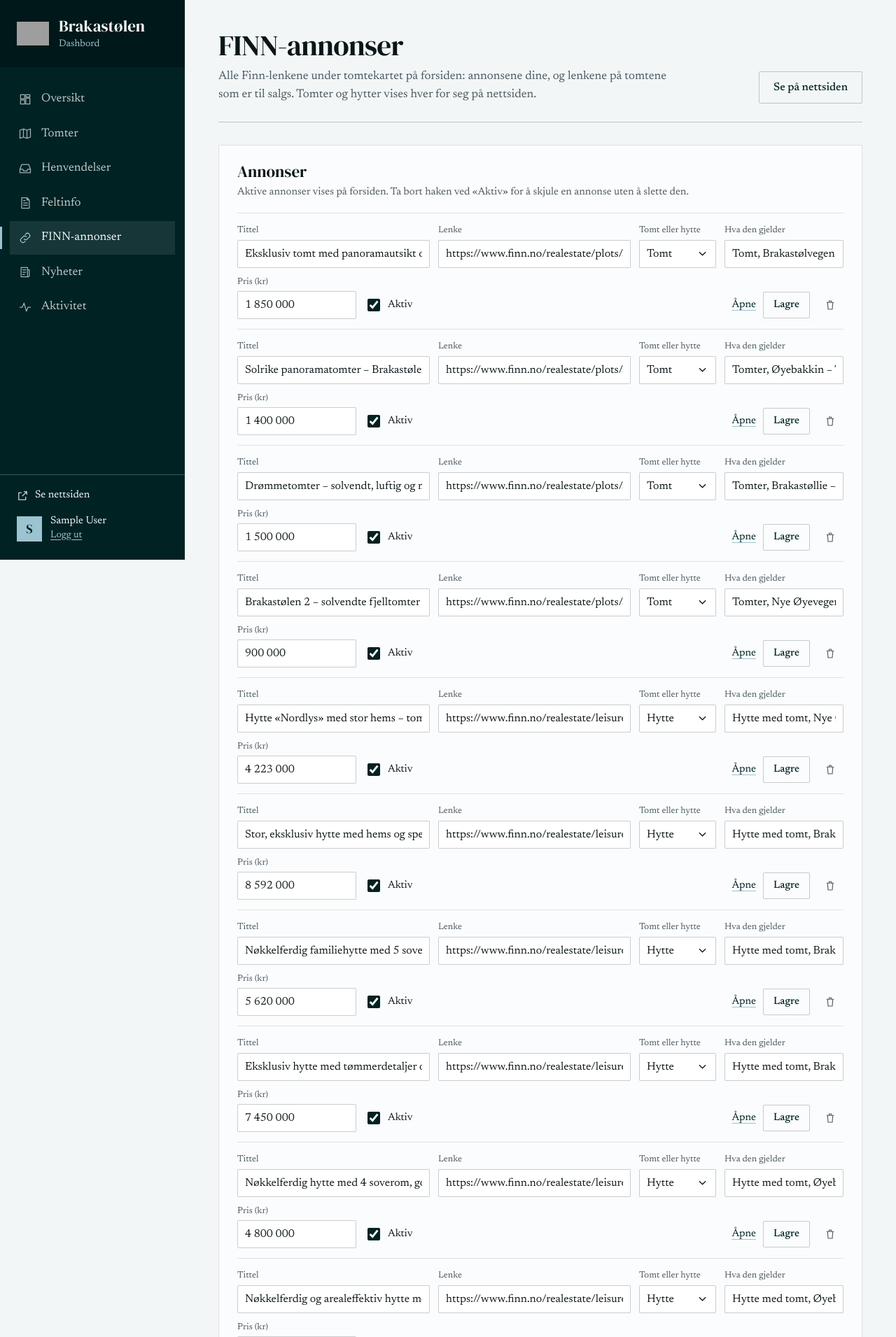
After one commit to bogdantro/brakastolen, a Django app: page /dashboard/finn-annonser/ in a window 1280 px wide. The commit adds this page. Shown: the top 1911 px of the page at 70% size. Run offline with Django 5.2, Linux system fonts and the light colour scheme; the visitor is signed in with stand-in values (Sample User, id 1); data comes from the database, SQL or seed files in the repository; data that the repository does not hold is empty; parts of the project's set-up code (start-up, migrations or seed data) failed here and were passed over; some libraries are stand-ins or nearby versions; grey boxes are pictures that could not be loaded.

Commit message:
Dashboard: FINN ads on their own page, with the plots' Finn links
The FINN ads move out of Feltinfo onto their own page,
Dashboard → FINN-annonser (/dashboard/finn-annonser/), linked in the
sidebar. Next to the client's own ads, it lists every available plot
with its Finn link, so all the links under the plot map on the
homepage are edited in one place. A plot's link disappears from the
website by itself when the plot is reserved or sold.

Co-Authored-By: Claude Opus 5.5 <noreply@anthropic.com>

```diff
--- a/apps/dashboard/forms.py
+++ b/apps/dashboard/forms.py
@@ -4,7 +4,7 @@ from urllib.parse import urlparse
 from django import forms
 
 from apps.blog.models import Blog
-from apps.core.models import CostItem, FieldDocument, Plot, PlotCategory
+from apps.core.models import CostItem, FieldDocument, FinnAd, Plot, PlotCategory
 from apps.core.richtext import sanitize_html
 from apps.core.text import format_number
 
@@ -176,6 +176,41 @@ class CostItemForm(forms.ModelForm):
         return cleaned
 
 
+class PlotFinnLinkForm(forms.ModelForm):
+    """Just a plot's Finn link – edited on the FINN page next to the other ads."""
+
+    class Meta:
+        model = Plot
+        fields = ['finn_url']
+        widgets = {
+            'finn_url': forms.URLInput(attrs={'class': 'input', 'placeholder': 'https://www.finn.no/realestate/plots/ad.html?finnkode=…'}),
+        }
+
+    def clean_finn_url(self):
+        return validate_finn_link(self.cleaned_data.get('finn_url', ''))
+
+
+class FinnAdForm(forms.ModelForm):
+    price = NokField(label='Pris (kr)', required=False, min_value=0)
+
+    class Meta:
+        model = FinnAd
+        fields = ['title', 'url', 'category', 'kind', 'price', 'is_active']
+        widgets = {
+            'title': forms.TextInput(attrs={'class': 'input', 'placeholder': 'F.eks. Ny Leve-hytte klar for innflytting'}),
+            'category': forms.Select(attrs={'class': 'input'}),
+            'url': forms.URLInput(attrs={'class': 'input', 'placeholder': 'https://www.finn.no/…'}),
+            'kind': forms.TextInput(attrs={'class': 'input', 'placeholder': 'F.eks. Hytte til salgs, Brakastølvegen 116'}),
+        }
+
+    def __init__(self, *args, **kwargs):
+        super().__init__(*args, **kwargs)
+        self.fields['price'].widget.attrs.update({'class': 'input', 'placeholder': 'F.eks. 5 350 000'})
+
+    def clean_url(self):
+        return validate_finn_link(self.cleaned_data.get('url', ''))
+
+
 MAX_DOCUMENT_MB = 15
 DOCUMENT_TYPES = ('.pdf', '.png', '.jpg', '.jpeg', '.webp')
 
--- a/apps/dashboard/templates/dashboard/base.html
+++ b/apps/dashboard/templates/dashboard/base.html
@@ -64,6 +64,12 @@
           </a>
         </li>
         <li>
+          <a href="{% url 'dashboard_finn' %}" {% if name == 'dashboard_finn' %}aria-current="page"{% endif %}>
+            <svg viewBox="0 0 24 24" aria-hidden="true"><path d="M10 14a4 4 0 005.7 0l3-3a4 4 0 00-5.7-5.7l-1 1M14 10a4 4 0 00-5.7 0l-3 3a4 4 0 005.7 5.7l1-1"/></svg>
+            FINN-annonser
+          </a>
+        </li>
+        <li>
           <a href="{% url 'dashboard_blog' %}" {% if 'blog' in name %}aria-current="page"{% endif %}>
             <svg viewBox="0 0 24 24" aria-hidden="true"><path d="M5 4h11v16H5zM16 8h3v10a2 2 0 01-2 2M8 8h5M8 12h5M8 16h3"/></svg>
             Nyheter
--- a/apps/dashboard/templates/dashboard/field.html
+++ b/apps/dashboard/templates/dashboard/field.html
@@ -6,7 +6,7 @@
 <header class="page-head">
   <div>
     <h1>Feltinfo</h1>
-    <p class="page-lead">Det som står under tomtekartet på nettsiden: omkostningene som kommer i tillegg til tomteprisen og reguleringsplanen.</p>
+    <p class="page-lead">Det som står under tomtekartet på nettsiden: omkostningene som kommer i tillegg til tomteprisen og reguleringsplanen. Annonsene på FINN har <a href="{% url 'dashboard_finn' %}" class="text-link">sin egen side</a>.</p>
   </div>
   <div class="page-actions">
     <a href="/#omkostninger" class="button secondary" target="_blank" rel="noopener">Se på nettsiden</a>
--- /dev/null
+++ b/apps/dashboard/templates/dashboard/finn.html
@@ -0,0 +1,88 @@
+{% extends 'dashboard/base.html' %}
+{% block title %}FINN-annonser{% endblock %}
+
+{% block content %}
+<header class="page-head">
+  <div>
+    <h1>FINN-annonser</h1>
+    <p class="page-lead">Alle Finn-lenkene under tomtekartet på forsiden: annonsene dine, og lenkene på tomtene som er til salgs. Tomter og hytter vises hver for seg på nettsiden.</p>
+  </div>
+  <div class="page-actions">
+    <a href="/#finn-annonser" class="button secondary" target="_blank" rel="noopener">Se på nettsiden</a>
+  </div>
+</header>
+
+{% comment %} ---------------------------------------------------------------- The client's own ads {% endcomment %}
+<section class="panel" id="annonser">
+  <div class="panel-head">
+    <h2>Annonser</h2>
+    <p class="panel-note">Aktive annonser vises på forsiden. Ta bort haken ved «Aktiv» for å skjule en annonse uten å slette den.</p>
+  </div>
+
+  <div class="edit-rows">
+    {% for ad, form in ads %}
+    <form method="post" class="edit-row ad-row{% if form.errors %} has-errors{% endif %}{% if not ad.is_active %} is-inactive{% endif %}">
+      {% csrf_token %}
+      <input type="hidden" name="pk" value="{{ ad.pk }}">
+      <label class="row-field grow"><span>Tittel</span>{{ form.title }}</label>
+      <label class="row-field grow"><span>Lenke</span>{{ form.url }}</label>
+      <label class="row-field narrow"><span>Tomt eller hytte</span>{{ form.category }}</label>
+      <label class="row-field"><span>Hva den gjelder</span>{{ form.kind }}</label>
+      <label class="row-field"><span>Pris (kr)</span>{{ form.price }}</label>
+      <label class="row-check">{{ form.is_active }} Aktiv</label>
+      <div class="row-actions">
+        <a href="{{ ad.url }}" target="_blank" rel="noopener" class="text-link">Åpne</a>
+        <button type="submit" name="action" value="ad_save" class="button small secondary">Lagre</button>
+        <button type="submit" name="action" value="ad_delete" class="icon-button" formnovalidate
+                data-confirm-click="Slette «{{ ad.title }}» fra listen? Annonsen på FINN blir ikke berørt." aria-label="Slett {{ ad.title }}">
+          <svg viewBox="0 0 24 24" aria-hidden="true"><path d="M5 7h14M10 7V4h4v3M7 7l1 13h8l1-13"/></svg>
+        </button>
+      </div>
+      {% if form.errors %}<div class="row-errors">{% for field in form %}{{ field.errors }}{% endfor %}</div>{% endif %}
+    </form>
+    {% empty %}
+    <p class="muted">Ingen annonser lagt inn ennå.</p>
+    {% endfor %}
+  </div>
+
+  <form method="post" class="edit-row ad-row add-row{% if new_ad.errors %} has-errors{% endif %}">
+    {% csrf_token %}
+    <label class="row-field grow"><span>Ny annonse – tittel</span>{{ new_ad.title }}</label>
+    <label class="row-field grow"><span>Lenke</span>{{ new_ad.url }}</label>
+    <label class="row-field narrow"><span>Tomt eller hytte</span>{{ new_ad.category }}</label>
+    <label class="row-field"><span>Hva den gjelder</span>{{ new_ad.kind }}</label>
+    <label class="row-field"><span>Pris (kr)</span>{{ new_ad.price }}</label>
+    <label class="row-check">{{ new_ad.is_active }} Aktiv</label>
+    <div class="row-actions">
+      <button type="submit" name="action" value="ad_add" class="button small">Legg til</button>
+    </div>
+    {% if new_ad.errors %}<div class="row-errors">{% for field in new_ad %}{{ field.errors }}{% endfor %}</div>{% endif %}
+  </form>
+</section>
+
+{% comment %} ---------------------------------------------------------------- Links on the plots for sale {% endcomment %}
+<section class="panel" id="tomtelenker">
+  <div class="panel-head">
+    <h2>Finn-lenker på tomtene</h2>
+    <p class="panel-note">En ledig tomt med Finn-lenke vises som «Hyttetomt …» under «Tomter» på forsiden. Når tomten blir reservert eller solgt, forsvinner lenken av seg selv.</p>
+  </div>
+
+  <div class="edit-rows">
+    {% for plot, form in plots %}
+    <form method="post" class="edit-row{% if form.errors %} has-errors{% endif %}">
+      {% csrf_token %}
+      <input type="hidden" name="pk" value="{{ plot.pk }}">
+      <div class="row-field narrow"><span>Tomt</span><a href="{% url 'dashboard_plot_edit' plot.pk %}" class="row-plot">{{ plot.number }}</a></div>
+      <label class="row-field grow"><span>Finn-lenke for tomt {{ plot.number }}{% if plot.street %}, {{ plot.street }}{% endif %}</span>{{ form.finn_url }}</label>
+      <div class="row-actions">
+        {% if plot.finn_url %}<a href="{{ plot.finn_url }}" target="_blank" rel="noopener" class="text-link">Åpne</a>{% endif %}
+        <button type="submit" name="action" value="plotlink_save" class="button small secondary">Lagre</button>
+      </div>
+      {% if form.errors %}<div class="row-errors">{% for field in form %}{{ field.errors }}{% endfor %}</div>{% endif %}
+    </form>
+    {% empty %}
+    <p class="muted">Ingen ledige tomter akkurat nå.</p>
+    {% endfor %}
+  </div>
+</section>
+{% endblock %}
--- a/apps/dashboard/urls.py
+++ b/apps/dashboard/urls.py
@@ -19,6 +19,7 @@ urlpatterns = [
     path('tomter/<int:pk>/slett/', views.dashboard_plot_delete, name='dashboard_plot_delete'),
 
     path('feltinfo/', views.dashboard_field, name='dashboard_field'),
+    path('finn-annonser/', views.dashboard_finn, name='dashboard_finn'),
 
     path('nyheter/', views.dashboard_blog, name='dashboard_blog'),
     path('nyheter/ny/', views.dashboard_blog_create, name='dashboard_blog_create'),
--- a/apps/dashboard/views.py
+++ b/apps/dashboard/views.py
@@ -1,5 +1,5 @@
 """The client's dashboard at /dashboard/: inquiries (a small sales CRM), the plots for
-sale with their sales map, the field info under the plot map (costs, documents),
+sale with their sales map, the field info under the plot map (costs, documents), the FINN ads,
 news posts and an activity log."""
 import csv
 import re
@@ -18,13 +18,13 @@ from django.utils.http import url_has_allowed_host_and_scheme
 from django.views.decorators.http import require_POST
 
 from apps.blog.models import Blog
-from apps.core.models import PLOT_STREETS, CostItem, FieldDocument, Inquiry, InquiryNote, Plot, PlotCategory
+from apps.core.models import PLOT_STREETS, CostItem, FieldDocument, FinnAd, Inquiry, InquiryNote, Plot, PlotCategory
 from apps.core.seo import BUSINESS
 from apps.core.views import wants_json
 
 from .forms import (
-    BlogForm, CostItemForm, DashboardLoginForm, FieldDocumentForm, InquiryNoteForm, PlotBulkForm,
-    PlotCategoryForm, PlotForm, PlotQuickForm,
+    BlogForm, CostItemForm, DashboardLoginForm, FieldDocumentForm, FinnAdForm, InquiryNoteForm, PlotBulkForm,
+    PlotCategoryForm, PlotFinnLinkForm, PlotForm, PlotQuickForm,
 )
 from .models import ActivityLog, LoginAttempt
 from .templatetags.dashboard_tags import millions
@@ -671,11 +671,11 @@ def dashboard_plot_delete(request, pk):
 
 
 # ------------------------------------------------------------------
-# The field: costs and documents shown under the plot map
+# The field: costs and documents (Feltinfo) and the FINN ads (own page), shown under the plot map
 # ------------------------------------------------------------------
 
 def field_page(request, cost_forms=None, doc_forms=None, new_cost=None, new_doc=None):
-    """The page, with any form that just failed shown again with its errors."""
+    """The Feltinfo page, with any form that just failed shown again with its errors."""
     cost_forms = cost_forms or {}
     doc_forms = doc_forms or {}
     costs = list(CostItem.objects.all())
@@ -690,10 +690,24 @@ def field_page(request, cost_forms=None, doc_forms=None, new_cost=None, new_doc=
     })
 
 
-# «cost_add», «cost_save», «doc_delete» … -> (model, form, form prefix, noun for the log, section on the page)
+def finn_page(request, ad_forms=None, new_ad=None, plot_forms=None):
+    """Every FINN link on the homepage: the client's own ads, and the links on the plots for sale."""
+    ad_forms = ad_forms or {}
+    plot_forms = plot_forms or {}
+    ads = list(FinnAd.objects.order_by('-category', 'order', '-created_at'))  # plots first, as on the website
+    plots = list(Plot.objects.available())
+    return render(request, 'dashboard/finn.html', {
+        'ads': [(a, ad_forms.get(a.pk) or FinnAdForm(instance=a, prefix=f'ad-{a.pk}')) for a in ads],
+        'new_ad': new_ad or FinnAdForm(prefix='ad-new', initial={'is_active': True}),
+        'plots': [(p, plot_forms.get(p.pk) or PlotFinnLinkForm(instance=p, prefix=f'plot-{p.pk}')) for p in plots],
+    })
+
+
+# «cost_add», «ad_save», «doc_delete» … -> (model, form, form prefix, noun for the log, page, section on the page)
 FIELD_ITEMS = {
-    'cost': (CostItem, CostItemForm, 'cost', 'omkostning', 'omkostninger'),
-    'doc': (FieldDocument, FieldDocumentForm, 'doc', 'dokument', 'dokumenter'),
+    'cost': (CostItem, CostItemForm, 'cost', 'omkostning', 'dashboard_field', 'omkostninger'),
+    'ad': (FinnAd, FinnAdForm, 'ad', 'Finn-annonse', 'dashboard_finn', 'annonser'),
+    'doc': (FieldDocument, FieldDocumentForm, 'doc', 'dokument', 'dashboard_field', 'dokumenter'),
 }
 
 
@@ -701,19 +715,47 @@ FIELD_ITEMS = {
 def dashboard_field(request):
     if request.method != 'POST':
         return field_page(request)
+    return save_field_item(request, ('cost', 'doc'), field_page)
 
+
+@staff_required
+def dashboard_finn(request):
+    if request.method != 'POST':
+        return finn_page(request)
+    if request.POST.get('action') == 'plotlink_save':
+        return save_plot_finn_link(request)
+    return save_field_item(request, ('ad',), finn_page)
+
+
+def save_plot_finn_link(request):
+    pk = request.POST.get('pk', '')
+    plot = get_object_or_404(Plot, pk=int(pk) if pk.isdigit() else 0)
+    form = PlotFinnLinkForm(request.POST, instance=plot, prefix=f'plot-{plot.pk}')
+    if not form.is_valid():
+        messages.error(request, 'Noe må rettes – se feltet som er merket.')
+        return finn_page(request, plot_forms={plot.pk: form})
+    if form.has_changed():
+        form.save()
+        action = 'La inn Finn-lenke for' if plot.finn_url else 'Fjernet Finn-lenken for'
+        log_activity(request, action, str(plot), reverse('dashboard_plot_edit', args=[plot.pk]))
+        messages.success(request, f'Finn-lenken for tomt {plot.number} ble lagret.')
+    return redirect(reverse('dashboard_finn') + '#tomtelenker')
+
+
+def save_field_item(request, kinds, show_page):
+    """Add, save or delete one cost, FINN ad or document – the «action» says which, e.g. «ad_save»."""
     action = request.POST.get('action', '')
     kind, _, verb = action.partition('_')
-    if kind not in FIELD_ITEMS or verb not in ('add', 'save', 'delete'):
-        return redirect(reverse('dashboard_field'))
-    model, form_class, prefix, noun, section = FIELD_ITEMS[kind]
-    target = reverse('dashboard_field') + f'#{section}'
+    if kind not in kinds or verb not in ('add', 'save', 'delete'):
+        return redirect(reverse(FIELD_ITEMS[kinds[0]][4]))
+    model, form_class, prefix, noun, page, section = FIELD_ITEMS[kind]
+    target = reverse(page) + f'#{section}'
 
     if verb == 'add':
         form = form_class(request.POST, request.FILES, prefix=f'{prefix}-new')
         if not form.is_valid():
             messages.error(request, 'Noe må rettes – se feltet som er merket.')
-            return field_page(request, **{f'new_{kind}': form})
+            return show_page(request, **{f'new_{kind}': form})
         item = form.save(commit=False)
         item.order = next_order(model)
         item.save()
@@ -735,7 +777,7 @@ def dashboard_field(request):
     form = form_class(request.POST, request.FILES, instance=item, prefix=f'{prefix}-{item.pk}')
     if not form.is_valid():
         messages.error(request, 'Noe må rettes – se feltet som er merket.')
-        return field_page(request, **{f'{kind}_forms': {item.pk: form}})
+        return show_page(request, **{f'{kind}_forms': {item.pk: form}})
     if form.has_changed():
         old_file = item.file.name if kind == 'doc' else None
         form.save()
--- a/static/scss/dashboard/dashboard.css
+++ b/static/scss/dashboard/dashboard.css
@@ -2041,6 +2041,14 @@ a.card-title:hover {
   font-size: 14px;
 }
 
+.row-plot {
+  display: flex;
+  align-items: center;
+  min-height: 40px;
+  font-size: 17px;
+  font-weight: 600;
+}
+
 @media (max-width: 1719px) {
   .plots-layout {
     grid-template-columns: minmax(0, 1fr);
--- a/static/scss/dashboard/dashboard.scss
+++ b/static/scss/dashboard/dashboard.scss
@@ -1259,7 +1259,7 @@ a.card-title:hover { text-decoration: underline; text-decoration-thickness: 1px;
 }
 
 // ------------------------------------------------------------
-// Feltinfo: costs and documents, one editable row each
+// Feltinfo and FINN: costs, documents and ads, one editable row each
 // ------------------------------------------------------------
 .edit-rows {
   border-top: 1px solid $line;
@@ -1327,6 +1327,15 @@ a.card-title:hover { text-decoration: underline; text-decoration-thickness: 1px;
   flex-basis: 100%;
 
   .errorlist { font-size: 14px; }
+}
+
+// FINN page: the plot number in front of each plot's link, linking to the plot
+.row-plot {
+  display: flex;
+  align-items: center;
+  min-height: 40px;
+  font-size: 17px;
+  font-weight: 600;
 }
 
 // ------------------------------------------------------------
```
Also changed, not shown: apps/dashboard/tests.py (+65 -8 lines), 1 other file.
